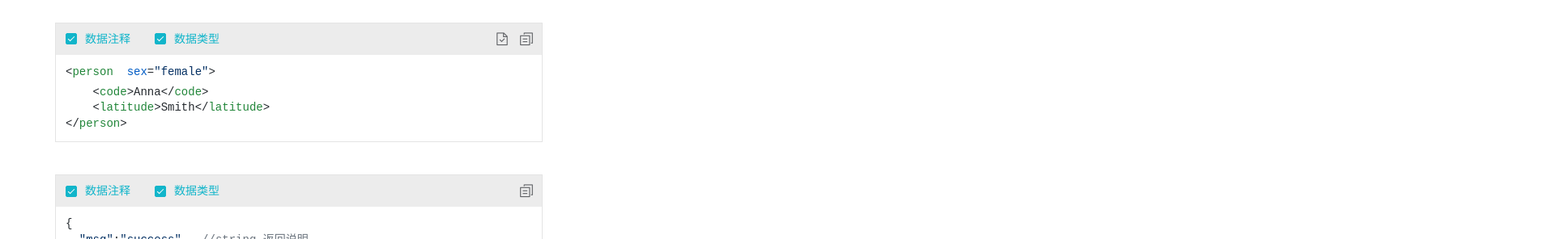
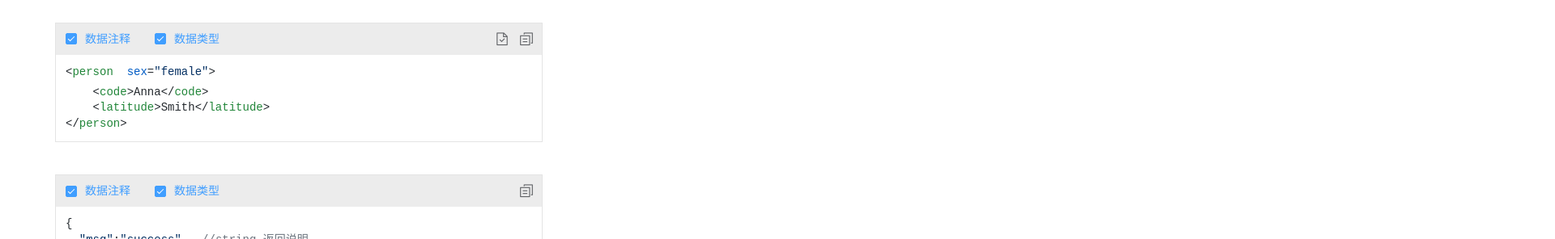
Before and after one commit to easyapi/easyapi-data-view, a Vue app: page / in a window 1280 px wide. Shown: the top 296 px of the page at 81% size, 1920 px wide, since content can reach past the window. Built offline with nearby package versions, Linux system fonts and the light colour scheme.

Commit message:
复选框颜色优化
复选框颜色优化

```diff
--- a/package.json
+++ b/package.json
@@ -1,6 +1,6 @@
 {
   "name": "easyapi-data-view",
-  "version": "1.1.17",
+  "version": "1.1.19",
   "description": "EasyAPI（JSON、XML）注释显示组件",
   "author": "easyapi",
   "keywords": [
--- a/src/DataView.vue
+++ b/src/DataView.vue
@@ -135,7 +135,6 @@ export default {
     show: function (content) {
       let target = document.getElementById(this.id);
       target.textContent = content;
-
       hljs.highlightElement(target);
     },
 
@@ -210,17 +209,18 @@ export default {
     margin-bottom: 5px;
   }
 
-  .el-checkbox__input.is-checked + .el-checkbox__label {
-    color: #11b5ca;
-  }
+  // .el-checkbox__input.is-checked + .el-checkbox__label {
+  //   color: #11b5ca;
+  // }
 
-  .el-checkbox__input.is-checked .el-checkbox__inner,
-  .el-checkbox__input.is-indeterminate .el-checkbox__inner {
-    border-color: #11b5ca !important;
-    background-color: #11b5ca !important;
-  }
+  // .el-checkbox__input.is-checked .el-checkbox__inner,
+  // .el-checkbox__input.is-indeterminate .el-checkbox__inner {
+  //   border-color: #11b5ca !important;
+  //   background-color: #11b5ca !important;
+  // }
 
   .response {
+    overflow: auto;
     .hljs {
       background: unset !important;
       background-color: unset !important;
```
Also changed, not shown: 1 other file (tests, documents, lock files or other folders).
